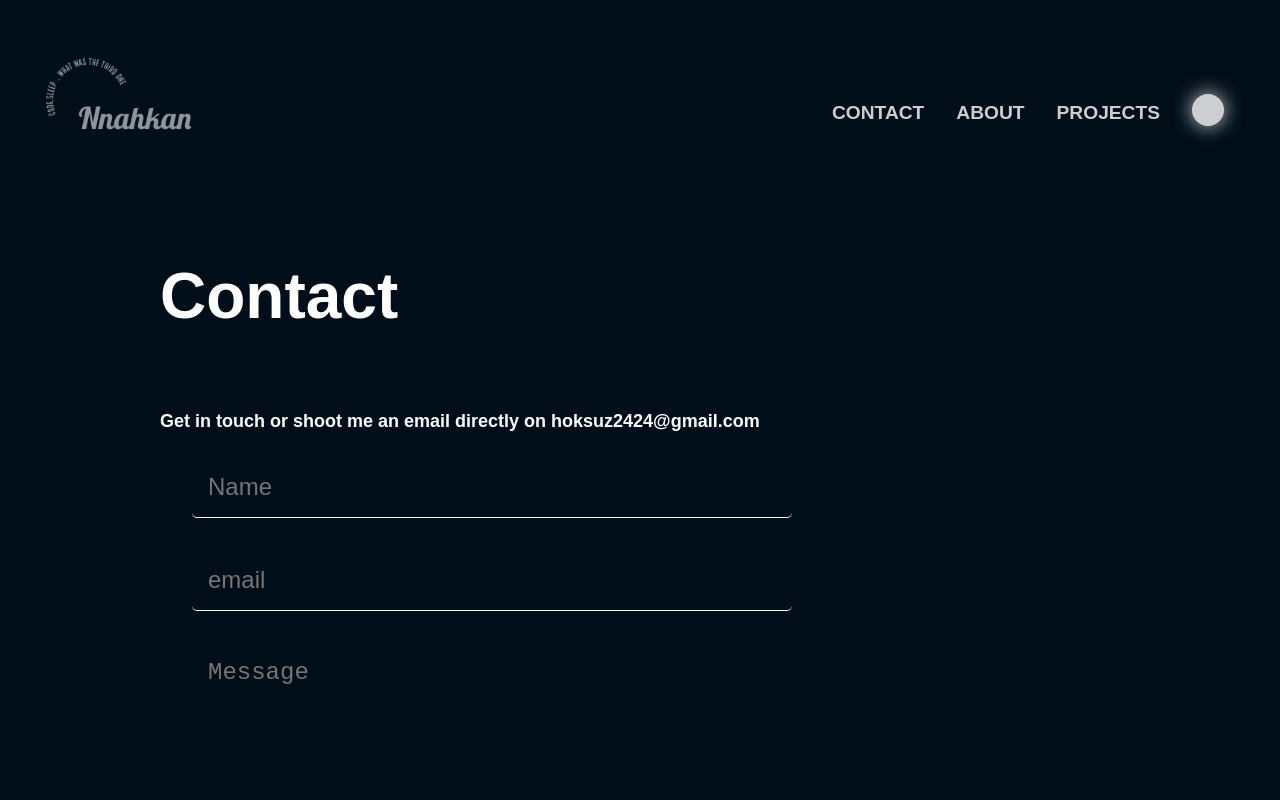
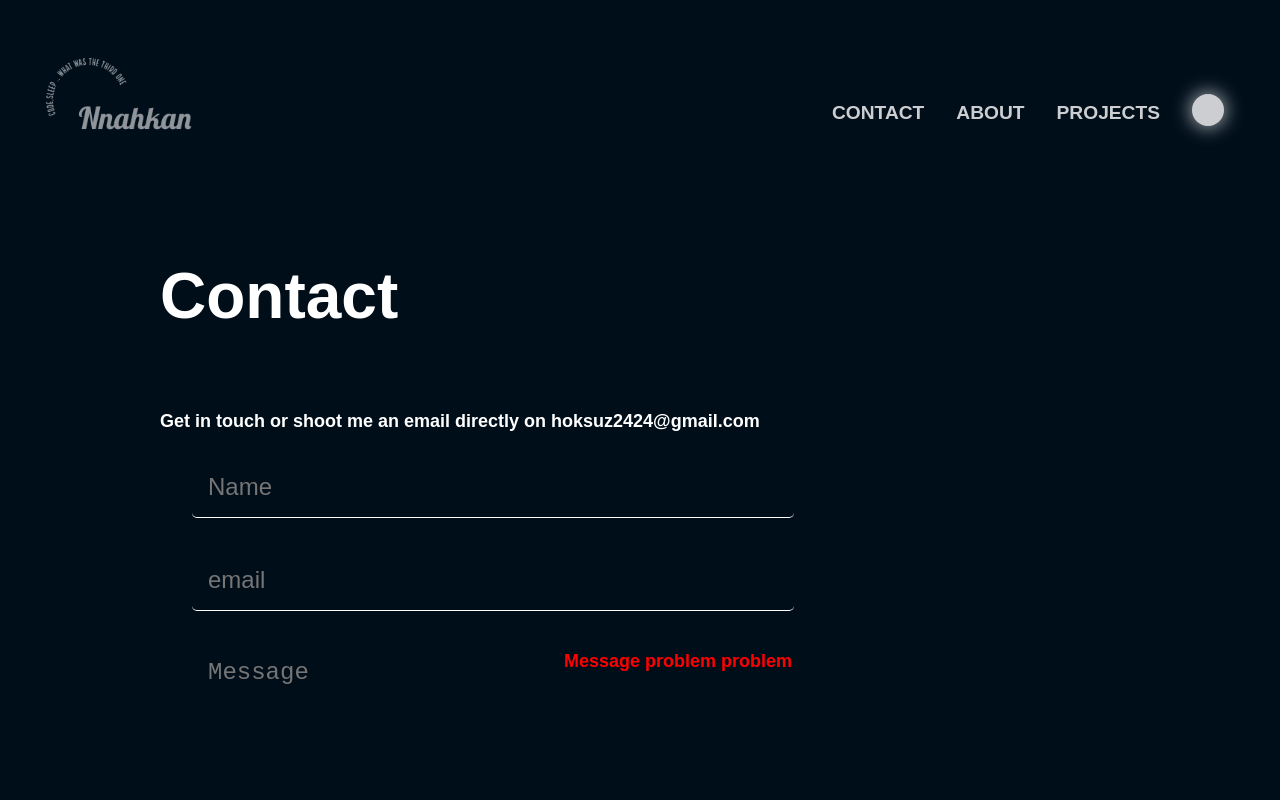
Before and after one commit to NNahkan/Portfolio-Website, a React (Vite) app: page /contact in a window 1280 px wide. Shown: the top 800 px of the page. Built offline with nearby package versions, Linux system fonts and the light colour scheme; no server answers.

Commit message:
input background

```diff
--- a/index.html
+++ b/index.html
@@ -5,7 +5,7 @@
 	<meta charset="UTF-8" />
 	<link rel="icon" type="image/svg+xml" href="./src/assets/Nnahkan-logos.jpeg" />
 	<meta name="viewport" content="width=device-width, initial-scale=1.0" />
-	<title>Nnahkan</title>
+	<title>Nnahkann</title>
 </head>
 
 <body>
--- a/src/index.css
+++ b/src/index.css
@@ -4,6 +4,7 @@
   --oppositeMain-color: #292929;
   --invert-boolean: 0;
   --verticalList-color: #002545;
+  --error-color : rgb(255, 0, 0);
 }
 
 [data-theme="light"] {
--- a/src/pages/About/About.jsx
+++ b/src/pages/About/About.jsx
@@ -89,9 +89,7 @@ const About = () => {
       </div>
       <div className={s.work}>
         <h1>Work Experiences</h1>
-        <VerticalTimeline
-           className={s.experiencesFlex}
-        >
+        <VerticalTimeline className={s.experiencesFlex}>
           {experiencesData.map((item) => (
             <Experience key={item.name} item={item} />
           ))}
--- a/src/pages/Contact/Contact.jsx
+++ b/src/pages/Contact/Contact.jsx
@@ -18,15 +18,30 @@ const Contact = () => {
   const formRef = useRef();
   const [formInputs, setFormInputs] = useState(FORM_OBJ);
   const [loading, setLoading] = useState(false);
+  const [formErrors, setFormErrors] = useState({});
 
   const handleChange = ({ target: { value, name } }) => {
     setFormInputs((prev) => ({ ...prev, [name]: value }));
   };
 
-  const handleSubmit = (e) => {
-    e.preventDefault();
-    setLoading(true);
+  const handleBlur = ({ target: { name } }) => {
+    console.log(name);
+    formErrors[name] && console.log(formErrors);
+    setFormErrors((prev) => ({ ...prev, [name]: undefined }));
+  };
 
+  const isStateFilled = () => {
+    setFormErrors({});
+    for (const key in formInputs) {
+      if (!formInputs[key]) {
+        setFormErrors((prev) => ({ ...prev, [key]: `${key} can't be empty` }));
+      }
+    }
+    formErrors && console.log("hata vercek");
+    return false;
+  };
+
+  const sendEmail = () => {
     emailjs
       .send(
         serviceId,
@@ -43,7 +58,7 @@ const Contact = () => {
       .then(
         () => {
           setLoading(false);
-          alert("Thanks for message!");
+          alert("Thanks for the message!");
           setFormInputs(FORM_OBJ);
         },
         (error) => {
@@ -54,6 +69,14 @@ const Contact = () => {
       );
   };
 
+  const handleSubmit = (e) => {
+    e.preventDefault();
+    setLoading(true);
+
+    isStateFilled() ? sendEmail() : alert("wrong");
+    setLoading(false);
+  };
+
   const formData = [
     { type: "text", name: "name" },
     { type: "email", name: "email" },
@@ -61,19 +84,30 @@ const Contact = () => {
   return (
     <div className="container">
       <h1 className="section-header">Contact</h1>
+      {formErrors && <p>{formErrors.name}</p>}
+      {formErrors && <p>{formErrors.email}</p>}
+      {formErrors && <p>{formErrors.message}</p>}
       <p>Get in touch or shoot me an email directly on hoksuz2424@gmail.com </p>
       <form ref={formRef} className={s.contactForm} onSubmit={handleSubmit}>
         {formData.map((item) => (
+          <div style={{ position: "relative" }} key={item.name}>
             <input
               className={s.inputForm}
-            key={item.name}
               name={item.name}
               type={item.type}
+              onBlur={(e) => handleBlur(e)}
               placeholder={item.name}
               value={formInputs[item.name]}
               onChange={(e) => handleChange(e)}
             />
+            {formErrors[item.name] && (
+              <span className={s.errorFormMessage}>
+                {item.name} {formErrors[item.name]}
+              </span>
+            )}
+          </div>
         ))}
+        <div style={{ position: "relative" }}>
           <textarea
             className={`${s.inputForm} ${s.messageArea}`}
             name="message"
@@ -81,10 +115,10 @@ const Contact = () => {
             rows="5"
             value={formInputs.message}
             onChange={(e) => handleChange(e)}
-        ></textarea>
-        <button disabled className="btn">
-          {loading ? "Sending" : "Send Message"}
-        </button>
+          />
+          <span className={s.errorFormMessage}>Message problem problem</span>
+        </div>
+        <button className="btn">{loading ? "Sending" : "Send Message"}</button>
       </form>
     </div>
   );
--- a/src/pages/Contact/Contact.module.css
+++ b/src/pages/Contact/Contact.module.css
@@ -7,6 +7,7 @@
 }
 
 .inputForm {
+  width: 95%;
   color: var(--main-color);
   font-size: 1.5rem;
   background-color: transparent;
@@ -21,6 +22,18 @@
   transition: 0.3s ease-in-out;
 }
 
+.inputForm:active, .inputForm:focus {
+  background-color: red;
+}
+
+.errorFormMessage {
+  position: absolute;
+  right: 0;
+  top: 0px;
+  color: var(--error-color);
+  z-index: -1;
+}
+
 .inputForm[type="email"] {
   text-transform: none;
 }
--- a/src/pages/Projects/Projects.jsx
+++ b/src/pages/Projects/Projects.jsx
@@ -46,7 +46,7 @@ const Projects = () => {
         </p>
         <p>
           The world of digital design and development is constantly evolving and
-          so has my role over the last 3 years. I’m still learning and gaining
+          so has my role over the last 2 years. I’m still learning and gaining
           new skills every day.
         </p>
       </div>
```
Also changed, not shown: 1 other file (tests, documents, lock files or other folders). Lines whose indentation alone changed are shown as unchanged.
